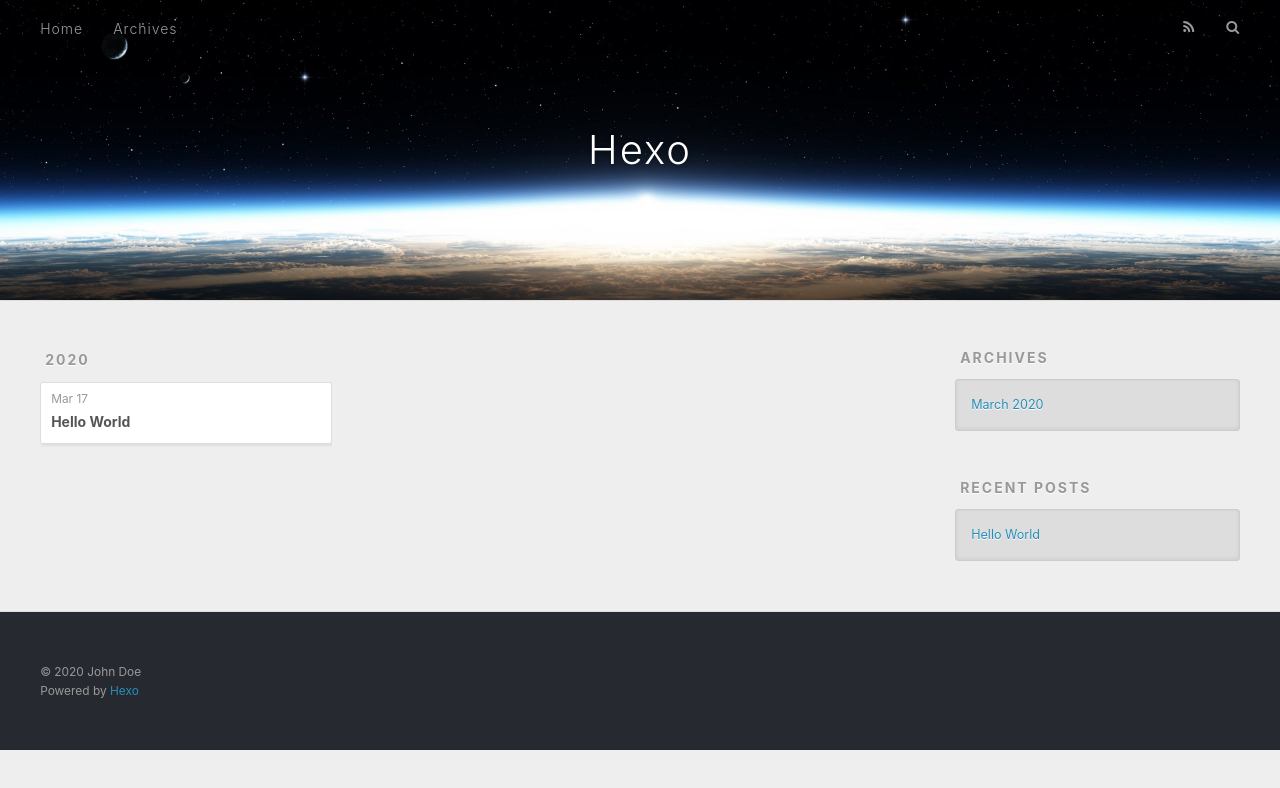
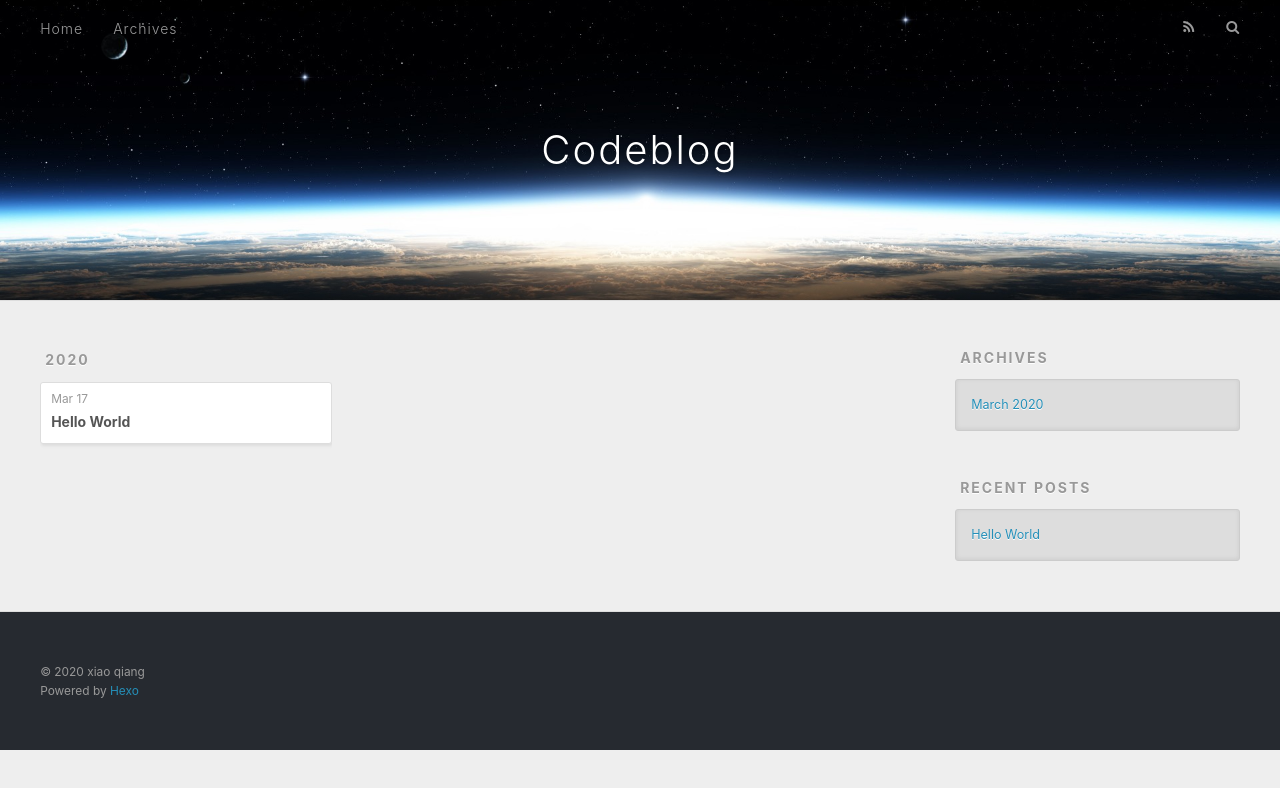
Before and after one commit to Smallsuit/Smallsuit.github.io, a plain HTML site: page archives/2020/03/index.html in a window 1280 px wide. Drawn offline with nearby package versions, Linux system fonts and the light colour scheme.

Commit message:
Site updated: 2020-03-17 16:05:40

```diff
--- a/archives/2020/03/index.html
+++ b/archives/2020/03/index.html
@@ -5,17 +5,17 @@
 
 
 
-  <title>Archives: 2020/3 | Hexo</title>
+  <title>Archives: 2020/3 | Codeblog</title>
   <meta name="viewport" content="width=device-width, initial-scale=1, maximum-scale=1">
   <meta property="og:type" content="website">
-<meta property="og:title" content="Hexo">
+<meta property="og:title" content="Codeblog">
 <meta property="og:url" content="http://yoursite.com/archives/2020/03/index.html">
-<meta property="og:site_name" content="Hexo">
+<meta property="og:site_name" content="Codeblog">
 <meta property="og:locale" content="en_US">
-<meta property="article:author" content="John Doe">
+<meta property="article:author" content="xiao qiang">
 <meta name="twitter:card" content="summary">
 
-    <link rel="alternate" href="/atom.xml" title="Hexo" type="application/atom+xml">
+    <link rel="alternate" href="/atom.xml" title="Codeblog" type="application/atom+xml">
 
 
     <link rel="icon" href="/favicon.png">
@@ -36,7 +36,7 @@
   <div id="header-outer" class="outer">
     <div id="header-title" class="inner">
       <h1 id="logo-wrap">
-        <a href="/" id="logo">Hexo</a>
+        <a href="/" id="logo">Codeblog</a>
       </h1>
 
     </div>
@@ -141,7 +141,7 @@
 
   <div class="outer">
     <div id="footer-info" class="inner">
-      &copy; 2020 John Doe<br>
+      &copy; 2020 xiao qiang<br>
       Powered by <a href="http://hexo.io/" target="_blank">Hexo</a>
     </div>
   </div>
```
Also changed, not shown: 2020/03/17/hello-world/index.html (+6 -6 lines), archives/2020/index.html (+7 -7 lines), archives/index.html (+7 -7 lines), index.html (+7 -7 lines).
